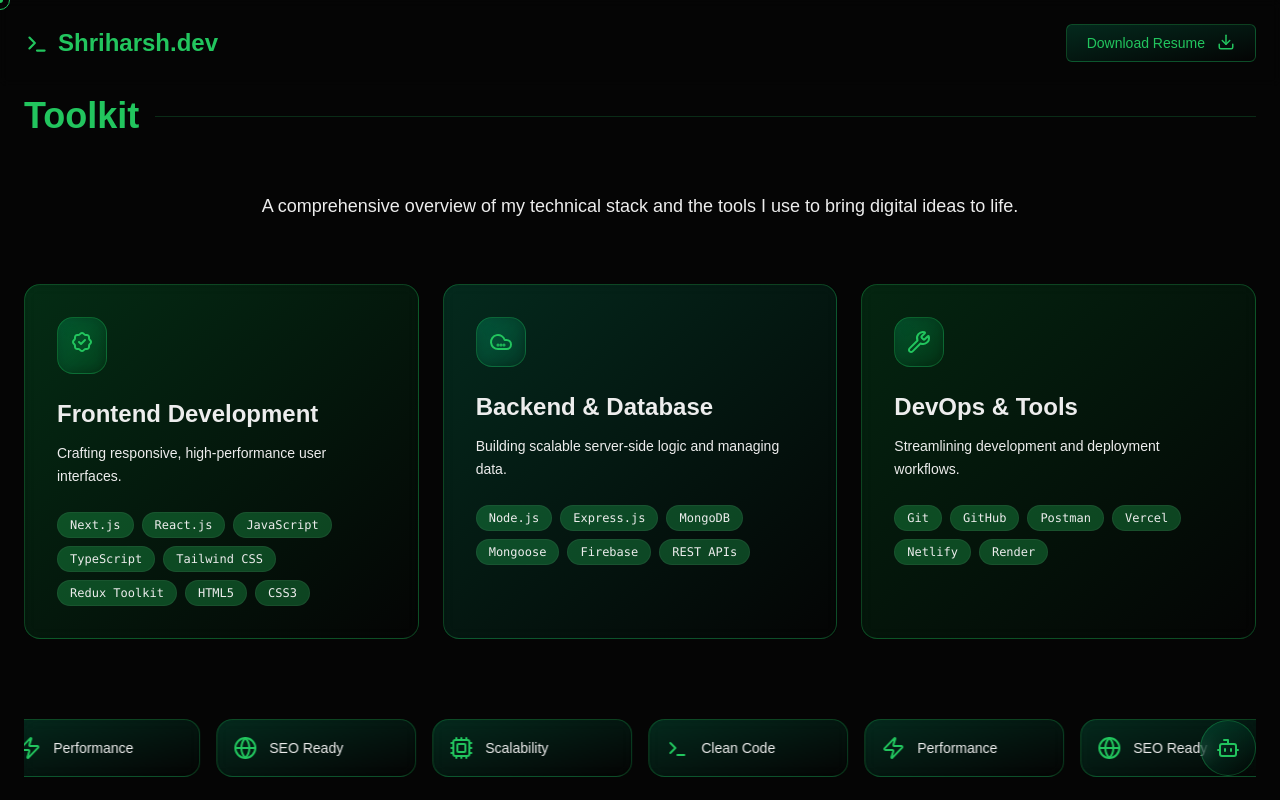
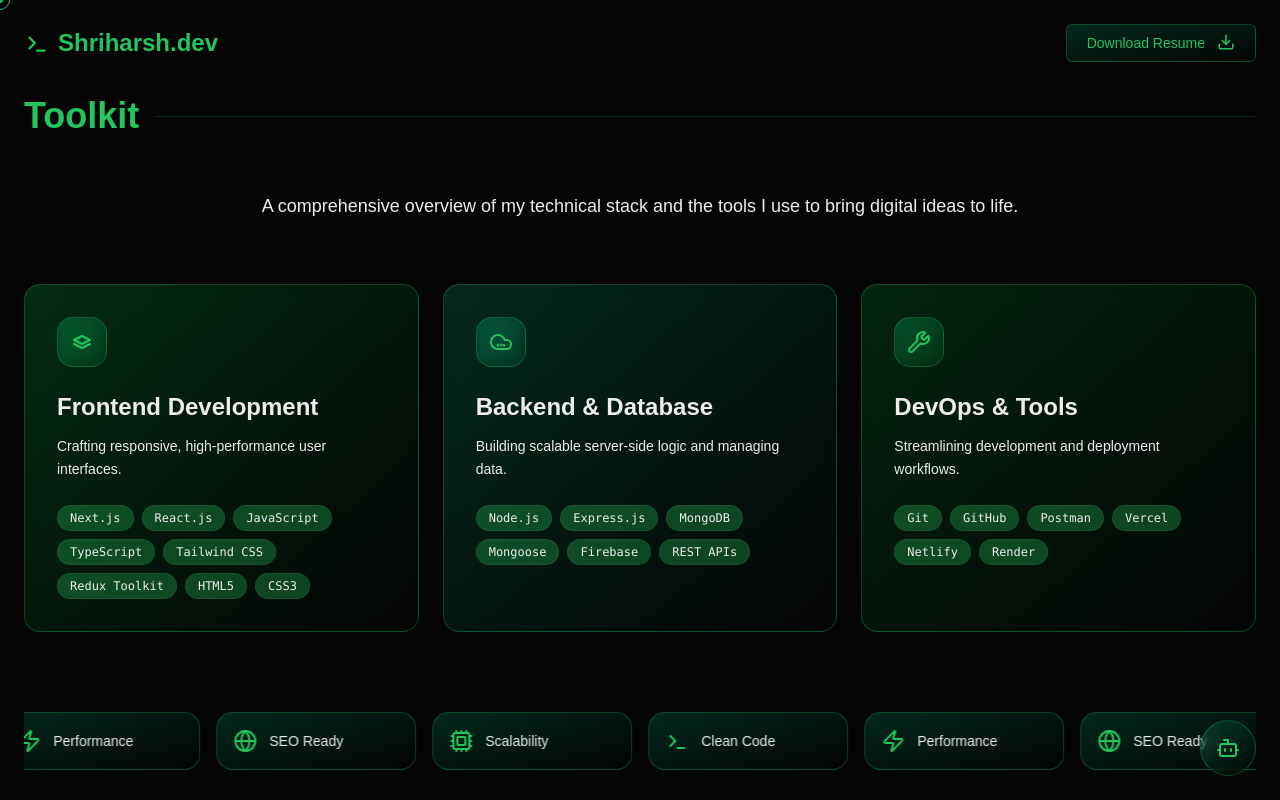
Before and after one commit to HarshNandigamwar/ShriharshNandigamwarPortfolio, a Next.js app: page /skills in a window 1280 px wide. Shown: the top 800 px of the page. Built offline with nearby package versions, Linux system fonts and the light colour scheme.

Commit message:
add missing icon

```diff
--- a/src/app/contact/page.tsx
+++ b/src/app/contact/page.tsx
@@ -4,7 +4,7 @@ import {motion, AnimatePresence} from "framer-motion";
 import {Send, Mail, MapPin} from "lucide-react";
 import {toast} from "sonner";
 import GithubIcon from "@/components/icons/githubIcon";
-import LinkedinIcon from "@/components/icons/linkIcon";
+import LinkedinIcon from "@/components/icons/linkedinIcon";
 import TwitterXIcon from "@/components/icons/twitterIcon";
 import ThinkingDots from "@/components/ThinkingDots";
 
--- a/src/app/home/page.tsx
+++ b/src/app/home/page.tsx
@@ -3,7 +3,7 @@ import {motion} from "framer-motion";
 import Image from "next/image";
 import ResumeButton from "@/components/ResumeButton";
 import GithubIcon from "@/components/icons/githubIcon";
-import LinkedinIcon from "@/components/icons/linkIcon";
+import LinkedinIcon from "@/components/icons/linkedinIcon";
 import TwitterXIcon from "@/components/icons/twitterIcon";
 import DownloadIcon from "@/components/icons/downloadIcon";
 import {printConsoleSignature} from "@/Utils/printConsoleSignature";
--- a/src/components/Footer.tsx
+++ b/src/components/Footer.tsx
@@ -3,9 +3,9 @@ import {useState, useEffect} from "react";
 import {useRouter} from "next/navigation";
 import {toast} from "sonner";
 import {motion} from "framer-motion";
-import {Terminal} from "lucide-react";
+import Terminal from "@/components/icons/terminalIcon";
 import GithubIcon from "@/components/icons/githubIcon";
-import LinkedinIcon from "@/components/icons/linkIcon";
+import LinkedinIcon from "@/components/icons/linkedinIcon";
 import TwitterXIcon from "@/components/icons/twitterIcon";
 
 export default function Footer() {
--- a/src/components/icons/stackIcon.tsx
+++ b/src/components/icons/stackIcon.tsx
@@ -2,51 +2,19 @@ import {forwardRef, useImperativeHandle, useCallback} from "react";
 import type {AnimatedIconHandle, AnimatedIconProps} from "./types";
 import {motion, useAnimate} from "motion/react";
 
-const RosetteDiscountCheckIcon = forwardRef<AnimatedIconHandle, AnimatedIconProps>(({size = 24, color = "currentColor", strokeWidth = 2, className = ""}, ref) => {
+const StackIcon = forwardRef<AnimatedIconHandle, AnimatedIconProps>(({size = 24, color = "currentColor", strokeWidth = 2, className = ""}, ref) => {
     const [scope, animate] = useAnimate();
 
-    const start = useCallback(async () => {
-        // Rotate and scale the rosette badge
-        animate(
-            ".rosette-badge",
-            {
-                rotate: [0, -5, 5, 0],
-                scale: [1, 1.05, 1],
-            },
-            {
-                duration: 0.5,
-                ease: "easeInOut",
-            },
-        );
+    const start = useCallback(() => {
+        animate(".layer-top", {y: -2, scale: 1.05}, {duration: 0.3, ease: "easeOut"});
 
-        // Animate checkmark with path drawing
-        await animate(
-            ".discount-check",
-            {
-                pathLength: [0, 1],
-                opacity: [0, 1],
-            },
-            {
-                duration: 0.4,
-                ease: "easeOut",
-            },
-        );
-
-        // Bounce back effect
-        animate(
-            ".rosette-badge",
-            {
-                scale: [1.05, 0.98, 1],
-            },
-            {
-                duration: 0.3,
-                ease: "easeOut",
-            },
-        );
+        animate(".layer-bottom", {y: 1, opacity: 0.7}, {duration: 0.3, ease: "easeOut"});
     }, [animate]);
 
     const stop = useCallback(() => {
-        animate(".rosette-badge, .discount-check", {rotate: 0, scale: 1, pathLength: 1, opacity: 1}, {duration: 0.2, ease: "easeInOut"});
+        animate(".layer-top", {y: 0, scale: 1}, {duration: 0.25, ease: "easeInOut"});
+
+        animate(".layer-bottom", {y: 0, opacity: 1}, {duration: 0.25, ease: "easeInOut"});
     }, [animate]);
 
     useImperativeHandle(ref, () => ({
@@ -55,19 +23,30 @@ const RosetteDiscountCheckIcon = forwardRef<AnimatedIconHandle, AnimatedIconProp
     }));
 
     return (
-        <motion.div ref={scope} className={`inline-flex cursor-pointer items-center justify-center ${className}`} onHoverStart={start} onHoverEnd={stop}>
-            <svg xmlns="http://www.w3.org/2000/svg" width={size} height={size} viewBox="0 0 24 24" fill="none" stroke={color} strokeWidth={strokeWidth} strokeLinecap="round" strokeLinejoin="round">
-                <path stroke="none" d="M0 0h24v24H0z" fill="none" />
-                <motion.path
-                    className="rosette-badge"
-                    style={{transformOrigin: "12px 12px"}}
-                    d="M5 7.2a2.2 2.2 0 0 1 2.2 -2.2h1a2.2 2.2 0 0 0 1.55 -.64l.7 -.7a2.2 2.2 0 0 1 3.12 0l.7 .7c.412 .41 .97 .64 1.55 .64h1a2.2 2.2 0 0 1 2.2 2.2v1c0 .58 .23 1.138 .64 1.55l.7 .7a2.2 2.2 0 0 1 0 3.12l-.7 .7a2.2 2.2 0 0 0 -.64 1.55v1a2.2 2.2 0 0 1 -2.2 2.2h-1a2.2 2.2 0 0 0 -1.55 .64l-.7 .7a2.2 2.2 0 0 1 -3.12 0l-.7 -.7a2.2 2.2 0 0 0 -1.55 -.64h-1a2.2 2.2 0 0 1 -2.2 -2.2v-1a2.2 2.2 0 0 0 -.64 -1.55l-.7 -.7a2.2 2.2 0 0 1 0 -3.12l.7 -.7a2.2 2.2 0 0 0 .64 -1.55v-1"
-                />
-                <motion.path className="discount-check" d="M9 12l2 2l4 -4" pathLength={1} />
-            </svg>
-        </motion.div>
+        <motion.svg
+            ref={scope}
+            onHoverStart={start}
+            onHoverEnd={stop}
+            xmlns="http://www.w3.org/2000/svg"
+            width={size}
+            height={size}
+            viewBox="0 0 24 24"
+            fill="none"
+            stroke={color}
+            strokeWidth={strokeWidth}
+            strokeLinecap="round"
+            strokeLinejoin="round"
+            className={`cursor-pointer ${className}`}
+            style={{overflow: "visible"}}
+        >
+            {/* Top layer */}
+            <motion.path className="layer-top" d="M12 6l-8 4l8 4l8 -4l-8 -4" />
+
+            {/* Bottom layer */}
+            <motion.path className="layer-bottom" d="M4 14l8 4l8 -4" />
+        </motion.svg>
     );
 });
 
-RosetteDiscountCheckIcon.displayName = "RosetteDiscountCheckIcon";
-export default RosetteDiscountCheckIcon;
+StackIcon.displayName = "StackIcon";
+export default StackIcon;
```
Also changed, not shown: src/app/skills/page.tsx (line endings or trailing spaces).
